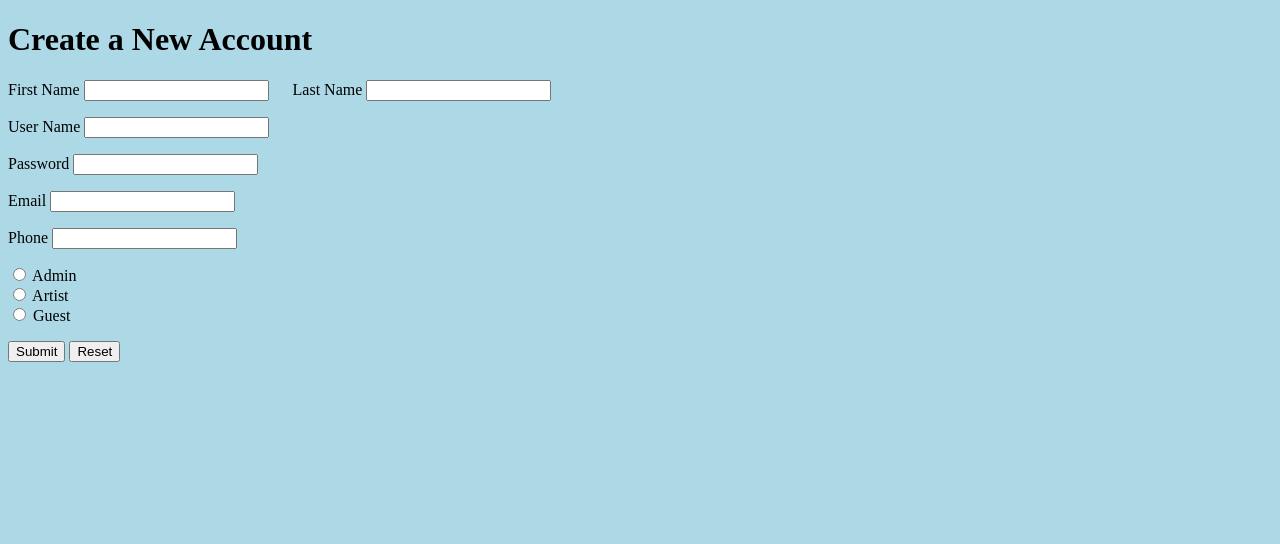
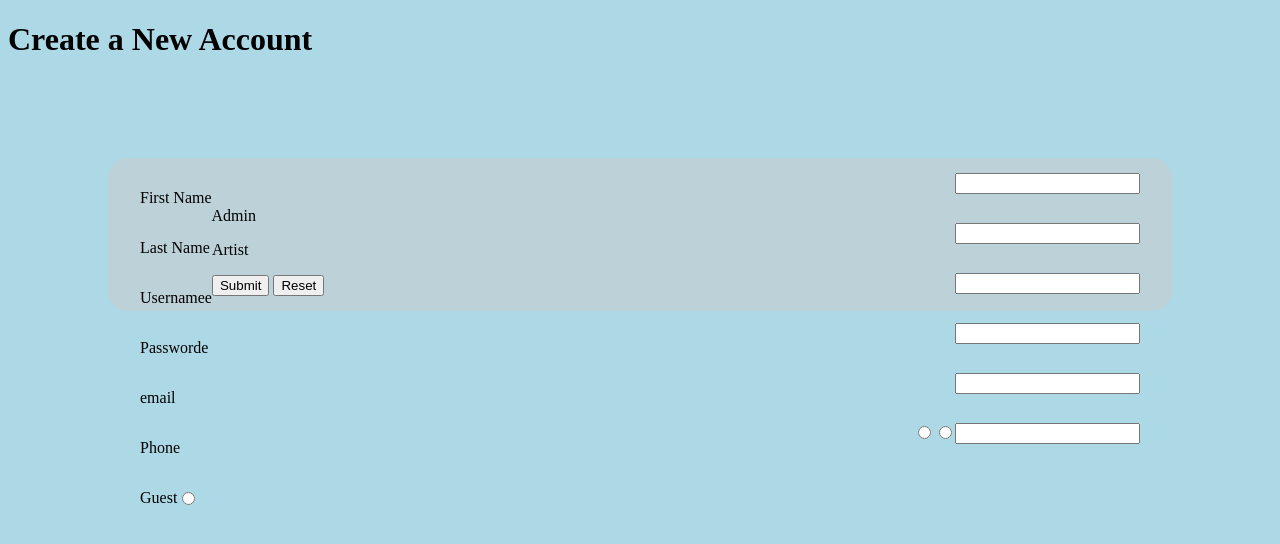
Before and after one commit to Heila-Almogren/MedioArto, a PHP site: page /Register.html in a window 1280 px wide. Shown: the top 544 px of the page. Run offline with PHP 8.4, Linux system fonts and the light colour scheme.

Commit message:
common changes

```diff
--- a/CommonStyle.css
+++ b/CommonStyle.css
@@ -11,3 +11,28 @@ body {
   background-color: lightblue;
     font-family = "Muli-Reg";
 }
+
+div.MidStyle{
+    background-color: darkgray;
+    border-radius: 20px;
+    margin: 100px;
+    padding : 15px 32px;
+    background: rgba(204, 204, 204, 0.5);
+
+}
+
+div.Role{
+    float: center;
+}
+
+input {
+  display: inline-block;
+  float: right;
+}
+
+p.fm{
+    display: inline-block;
+    float: left;
+    clear: left;
+    text-align: right
+}
--- a/Register.html
+++ b/Register.html
@@ -9,52 +9,53 @@
         <h1>Create a New Account</h1>
 
 
-<div class="center" >
+<div class="center MidStyle" >
 
 
     <form>
-        <p class="pizza">First Name
+        <p class = "fm">First Name</p>
         <input type="text" name="firstname" maxlength="15">
 
 &emsp;
 
-        Last Name
+        <p class = "fm">Last Name</p>
         <input type="text" name="lastname" maxlength="15">
-        </p>
 
-        <p>
-        User Name
+
+
+        <p class = "fm">Usernamee</p>
         <input type="text" name="Username" maxlength="15">
-        </p>
 
-        <p>
-        Password
+
+
+        <p class = "fm">Passworde</p>
         <input type="password" name="password" minlength="8" maxlength="16">
-        </p>
 
-        <p>
-        Email
+
+
+        <p class = "fm">email</p>
         <input type="email" name="email">
-        </p>
 
-        <p>
-        Phone
+
+
+        <p class = "fm">Phone</p>
         <input type="tel" name="email">
-        </p>
 
-        <p>
 
-        <input type="radio" name="role" value="Admin">
-        Admin
-        <br>
 
+            <input type="radio" name="role" value="Admin">
+        <p>Admin</p>
         <input type="radio" name="role" value="Artist">
-        Artist
-        <br>
+        <p>Artist</p>
 
-        <input type="radio" name="role" value="Guest">
-        Guest
-    </p>
+            <p class = "fm">
+            <input type="radio" name="role" value="Guest" title="Guest">Guest</p>
+
+
+
+
+
+
 
         <button type="submit">Submit</button>
 
```
